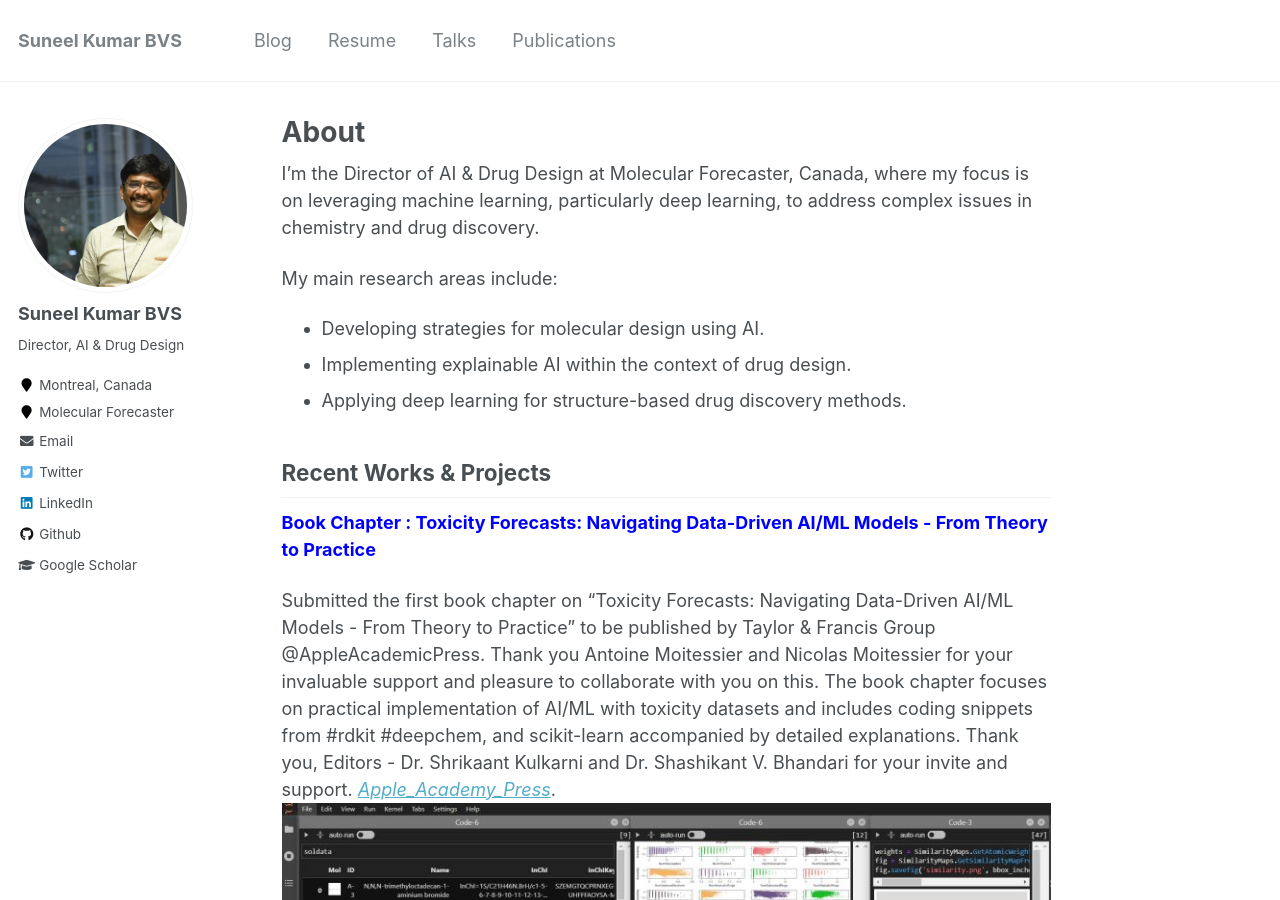
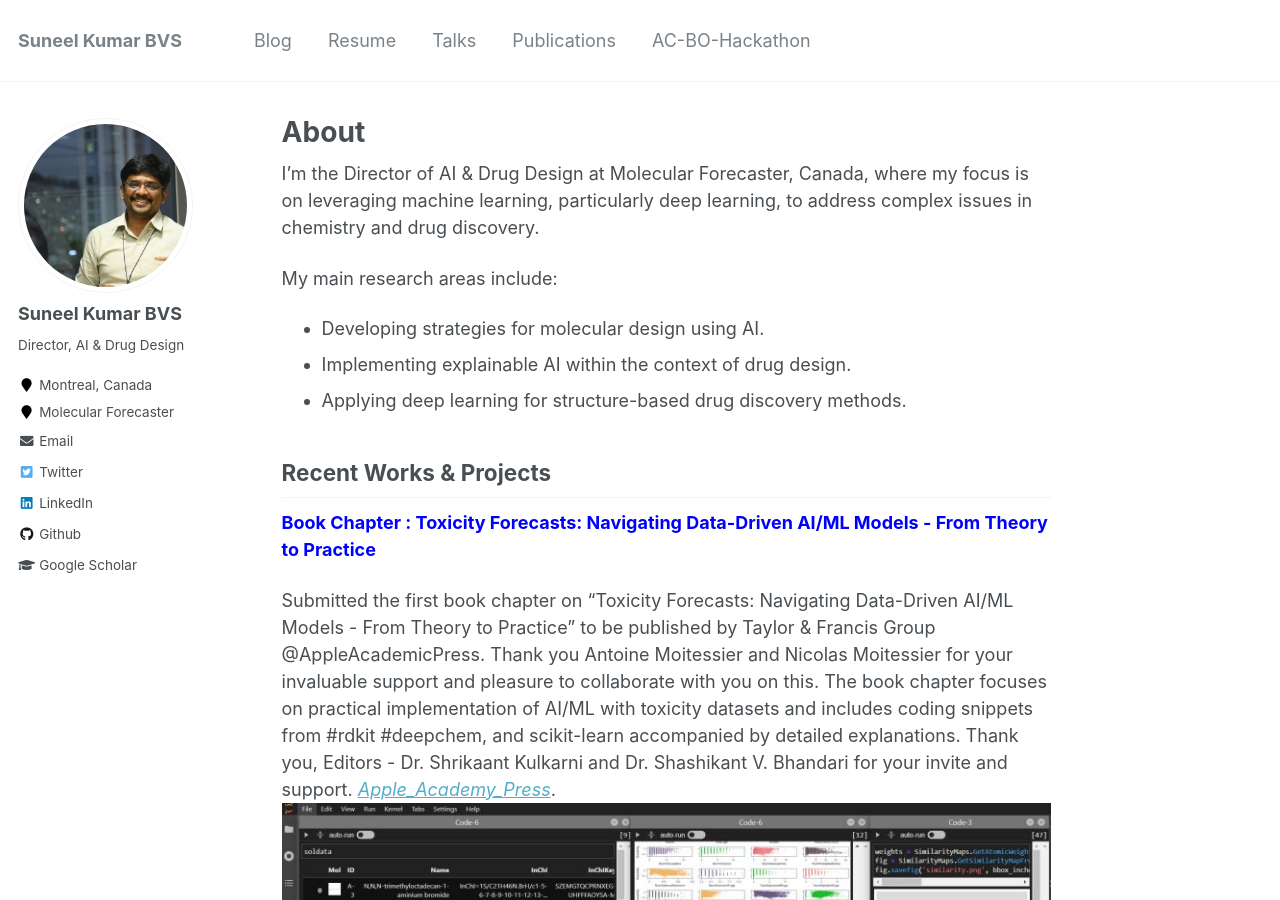
Before and after one commit to suneelbvs/suneelbvs.github.io, a Jekyll site: the page built from _pages/about.md, in a window 1280 px wide and 900 px high. Built offline with Jekyll 4.4.1, drawn with Linux system fonts in a browser that asks for light colours.

Commit message:
Update navigation.yml

```diff
--- a/_data/navigation.yml
+++ b/_data/navigation.yml
@@ -8,6 +8,8 @@ main:
     url: /talks/
   - title: "Publications"
     url: /publications/
+  - title: "AC-BO-Hackathon"
+    url: /AC-BO-Hackathon.html/
 
    #- title: "Resume"
     # url: /Resume/
```
